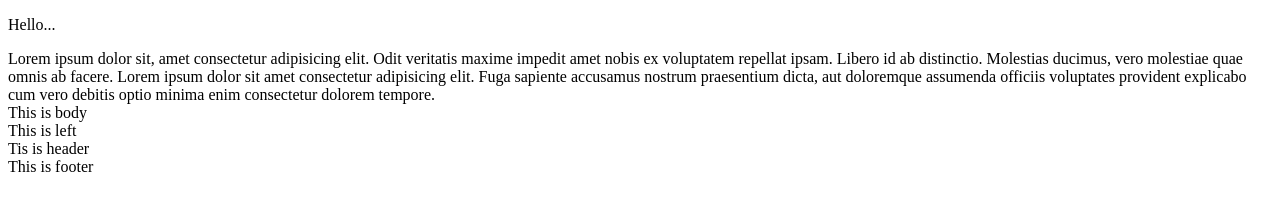
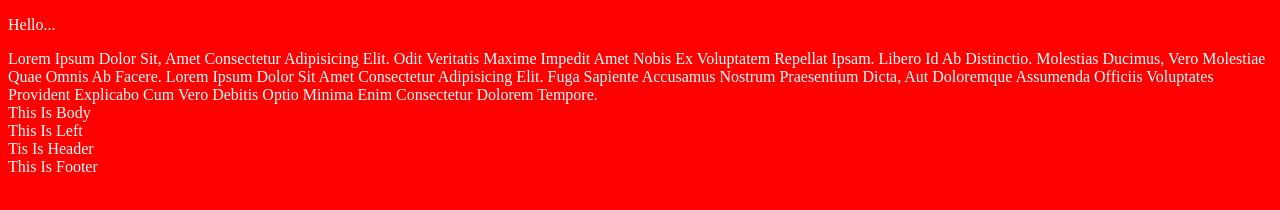
Before and after one commit to sithuaung246810/stagit, a plain HTML site: page index.html in a window 1280 px wide. Drawn offline with Linux system fonts and the light colour scheme.

Commit message:
9 commit

```diff
--- a/home.css
+++ b/home.css
@@ -1,3 +1,5 @@
 body{
-    background-attachment: red;
+    background-color: red;
+    color:white;
+    text-transform: capitalize;
 }
```
